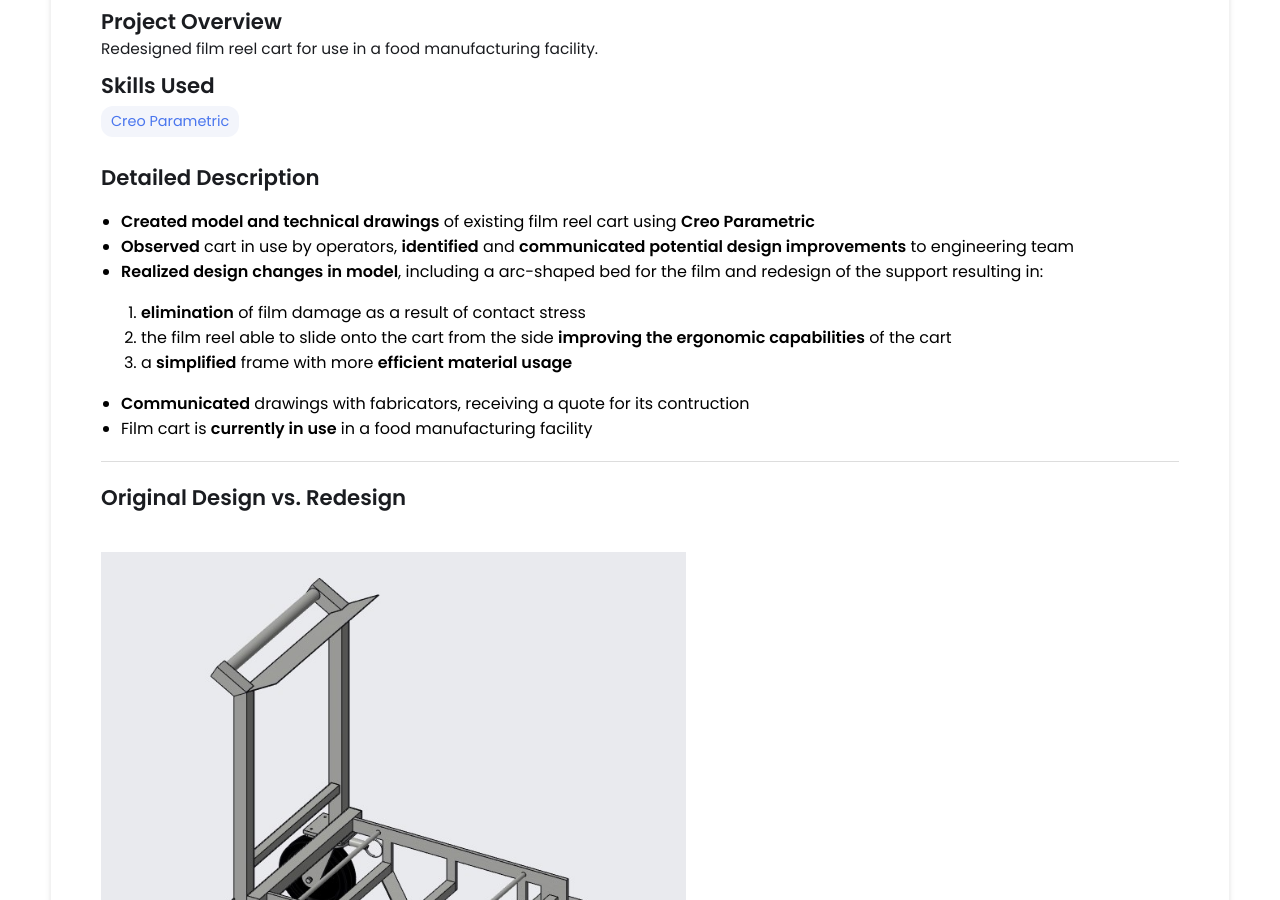
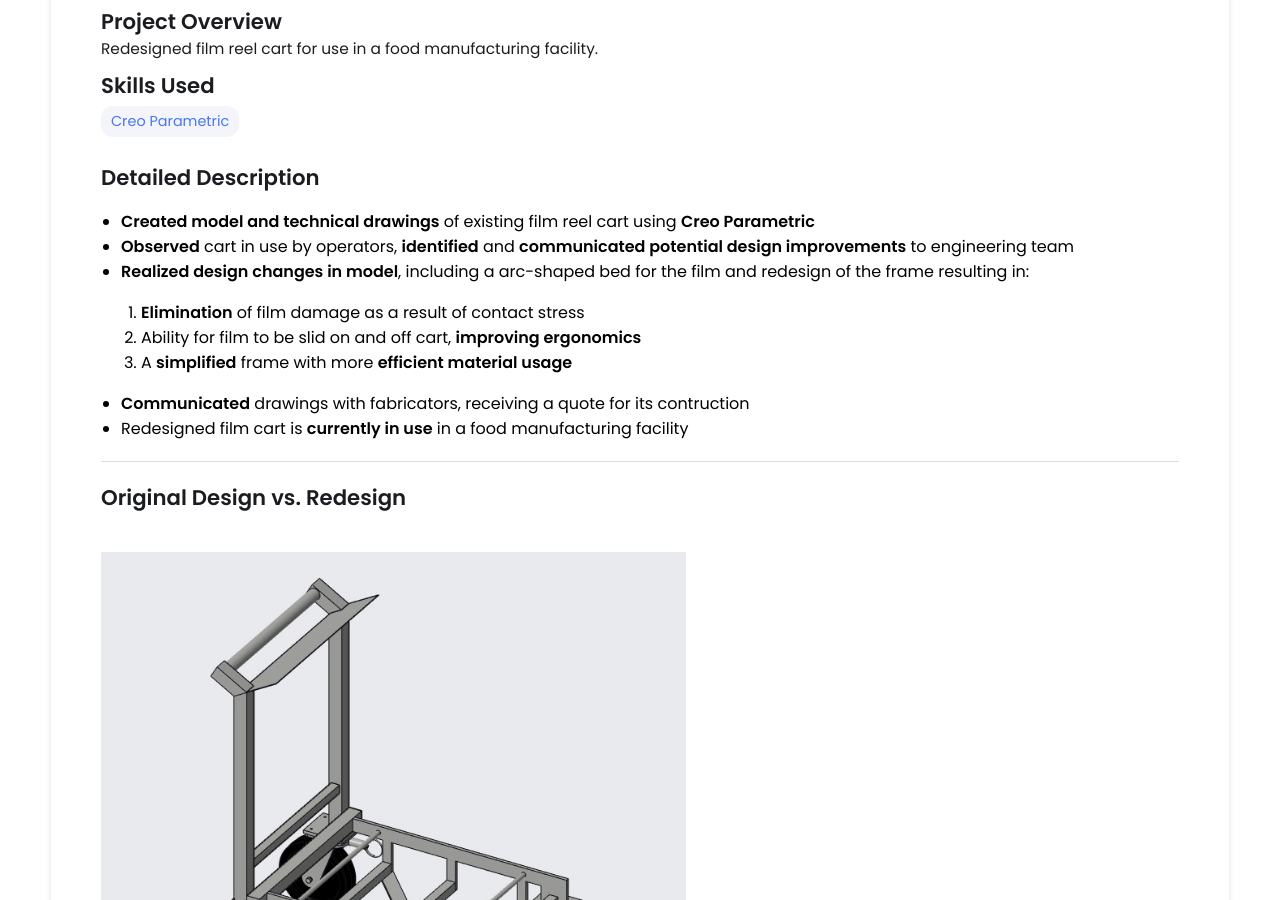
Before and after one commit to owenpickart/owenpickart.github.io, a Jekyll site: the page built from _projects/film_reel_cart/index.md, in a window 1280 px wide and 900 px high, scrolled down 551 px. Built offline with Jekyll 4.4.1, drawn with Linux system fonts in a browser that asks for light colours.

Commit message:
Update index.md

```diff
--- a/_projects/film_reel_cart/index.md
+++ b/_projects/film_reel_cart/index.md
@@ -9,12 +9,12 @@ main-image: /creo.jpg
 ## Detailed Description
 - **Created model and technical drawings** of existing film reel cart using **Creo Parametric**
 - **Observed** cart in use by operators, **identified** and **communicated potential design improvements** to engineering team
-- **Realized design changes in model**, including a arc-shaped bed for the film and redesign of the support resulting in:
-  1. **elimination** of film damage as a result of contact stress
-  2. the film reel able to slide onto the cart from the side **improving the ergonomic capabilities** of the cart
-  3. a **simplified** frame with more **efficient material usage**
+- **Realized design changes in model**, including a arc-shaped bed for the film and redesign of the frame resulting in:
+  1. **Elimination** of film damage as a result of contact stress
+  2. Ability for film to be slid on and off cart, **improving ergonomics**
+  3. A **simplified** frame with more **efficient material usage**
 - **Communicated** drawings with fabricators, receiving a quote for its contruction
-- Film cart is **currently in use** in a food manufacturing facility
+- Redesigned film cart is **currently in use** in a food manufacturing facility
 
 ---
 
```
